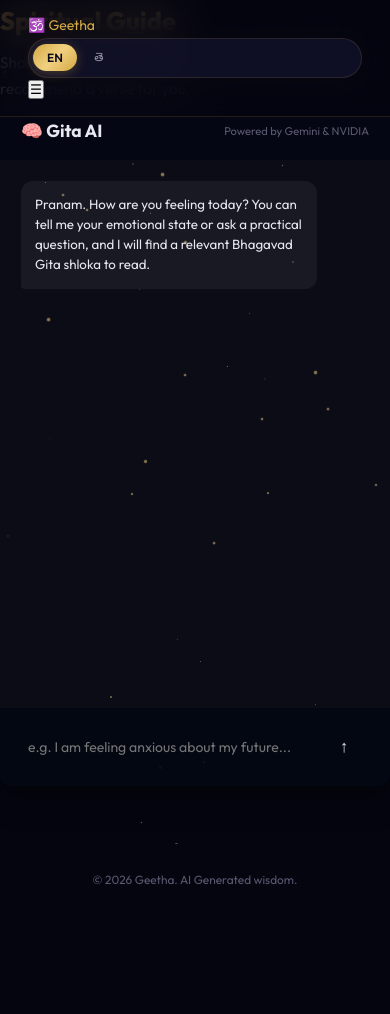
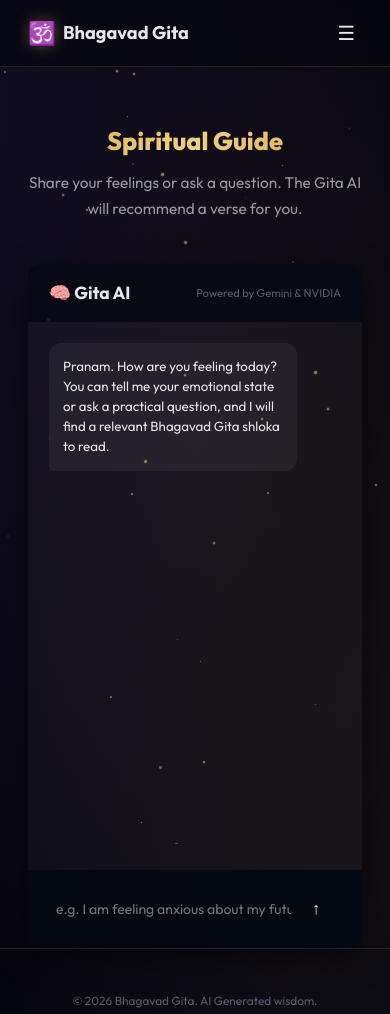
Before and after one commit to kprsnt2/Geetha, a website built with Vite: page src/chat.html in a window 390 px wide. Before the commit the page ends 918 px from the top, so only its background shows below. Built offline with nearby package versions, Linux system fonts and the light colour scheme; a web font is replaced by a local one.

Commit message:
fix: archive floating widget and page layouts

```diff
--- a/src/chat.html
+++ b/src/chat.html
@@ -155,44 +155,41 @@
 </head>
 
 <body data-lang="en">
+  <div class="cosmic-bg"></div>
   <div class="stars" id="stars"></div>
 
   <!-- Navigation -->
-  <nav class="nav">
-    <div class="nav-content">
-      <a href="/" class="logo">
-        <span class="logo-icon">🕉️</span>
-        <span data-en="Geetha" data-te="గీత">Geetha</span>
+  <nav class="nav" id="main-nav" aria-label="Main navigation">
+    <div class="nav-inner">
+      <a href="/" class="nav-logo" aria-label="Home">
+        <span class="om">🕉️</span>
+        <span data-en="Bhagavad Gita" data-te="భగవద్గీత">Bhagavad Gita</span>
       </a>
 
-      <!-- Desktop Links -->
-      <div class="nav-links" id="nav-links">
-        <a href="/" class="nav-link" data-en="Today" data-te="నేడు">Today</a>
-        <a href="/archive.html" class="nav-link" data-en="Archive" data-te="భాండాగారం">Archive</a>
-        <a href="/blog.html" class="nav-link" data-en="Blog" data-te="బ్లాగ్">Blog</a>
-        <a href="/chat.html" class="nav-link active" data-en="Ask AI" data-te="సలహా">Ask AI</a>
+      <button class="mobile-menu-toggle" id="mobile-toggle" aria-label="Toggle menu">☰</button>
+
+      <ul class="nav-links" id="nav-links">
+        <li><a href="/" data-en="Daily Shloka" data-te="నేటి శ్లోకము">Daily Shloka</a></li>
+        <li><a href="/blog" data-en="Spiritual Blog" data-te="ఆధ్యాత్మిక బ్లాగ్">Spiritual Blog</a></li>
+        <li><a href="/chat" class="active" data-en="Ask AI" data-te="సలహా">Ask AI</a></li>
+        <li><a href="/archive" data-en="Archive" data-te="పూర్వ శ్లోకాలు">Archive</a></li>
+        <li>
+          <div class="lang-toggle" id="lang-toggle" role="group" aria-label="Language selector">
+            <button class="lang-btn active" data-lang="en" aria-label="English">EN</button>
+            <button class="lang-btn" data-lang="te" aria-label="Telugu">తె</button>
           </div>
-
-      <!-- Controls -->
-      <div class="nav-controls">
-        <div class="lang-toggle" id="lang-toggle">
-          <button class="lang-btn active" data-lang="en">EN</button>
-          <button class="lang-btn" data-lang="te">తె</button>
-        </div>
-        <button class="menu-toggle" id="mobile-toggle">☰</button>
-      </div>
+        </li>
+      </ul>
     </div>
   </nav>
 
-  <main class="main">
-    <div class="container">
-
-      <header class="header stagger">
-        <h1 class="page-title lang-content" data-en="Spiritual Guide" data-te="ఆధ్యాత్మిక మార్గదర్శి">Spiritual Guide</h1>
+  <main>
+    <header class="page-header">
+      <h1 class="page-title" data-en="Spiritual Guide" data-te="ఆధ్యాత్మిక మార్గదర్శి">Spiritual Guide</h1>
       <p class="page-subtitle" data-en="Share your feelings or ask a question. The Gita AI will recommend a verse for you." data-te="మీ భావాలను పంచుకోండి. గీత AI మీ కోసం ఒక శ్లోకాన్ని సిఫార్సు చేస్తుంది.">Share your feelings or ask a question. The Gita AI will recommend a verse for you.</p>
     </header>
 
-      <section class="stagger">
+    <section style="max-width: 900px; margin: 0 auto; padding: 0 var(--space-xl);">
       <div class="chat-container">
         <div class="chat-header">
           <h2>🧠 Gita AI</h2>
@@ -215,13 +212,11 @@
         </form>
       </div>
     </section>
-
-    </div>
   </main>
 
   <!-- Footer -->
-  <footer style="margin-top: 4rem; padding: 2rem 0; text-align: center; border-top: 1px solid var(--border-light); font-size: 0.85rem; color: var(--text-muted);">
-    <p>© 2026 Geetha. AI Generated wisdom.</p>
+  <footer class="footer">
+    <p>© 2026 Bhagavad Gita. AI Generated wisdom.</p>
   </footer>
 
   <script type="module" src="./js/chat.js"></script>
--- a/src/js/archive.js
+++ b/src/js/archive.js
@@ -1,7 +1,7 @@
 /**
  * Archive page — browse all 18 chapters and 700 verses
  */
-import { initLanguage, initStars, initMobileNav, apiFetch, getLang } from './utils.js';
+import { initLanguage, initStars, initMobileNav, apiFetch, getLang, initChatWidget } from './utils.js';
 
 const CHAPTERS = [
   { chapter: 1, verses: 47, en: "Arjuna Visada Yoga", te: "అర్జున విషాద యోగము" },
@@ -70,6 +70,7 @@ function renderArchive() {
 window.addEventListener('langchange', renderArchive);
 
 // Init
+initChatWidget();
 initLanguage();
 initStars();
 initMobileNav();
--- a/src/js/chat.js
+++ b/src/js/chat.js
@@ -112,12 +112,18 @@ renderInitialHistory();
 
 // Handle Floating Widget Minimal View
 if (window.location.search.includes('minimal=true')) {
-  document.querySelector('.nav').style.display = 'none';
-  document.querySelector('.header').style.display = 'none';
-  document.querySelector('footer').style.display = 'none';
-  document.querySelector('.chat-container').style.height = '100vh';
-  document.querySelector('.chat-container').style.borderRadius = '0';
-  document.querySelector('.chat-container').style.border = 'none';
+  const nav = document.querySelector('.nav');
+  const header = document.querySelector('.page-header');
+  const footer = document.querySelector('footer');
+  const chatContainer = document.querySelector('.chat-container');
+  if (nav) nav.style.display = 'none';
+  if (header) header.style.display = 'none';
+  if (footer) footer.style.display = 'none';
+  if (chatContainer) {
+    chatContainer.style.height = '100vh';
+    chatContainer.style.borderRadius = '0';
+    chatContainer.style.border = 'none';
+  }
   document.body.style.padding = '0';
   document.body.style.margin = '0';
 }
```
Also changed, not shown: src/archive.html (+2 -2 lines), src/blog.html (+2 -2 lines). Lines whose indentation alone changed are shown as unchanged.
